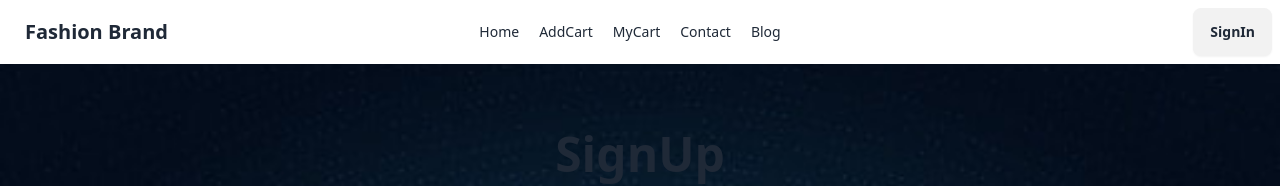
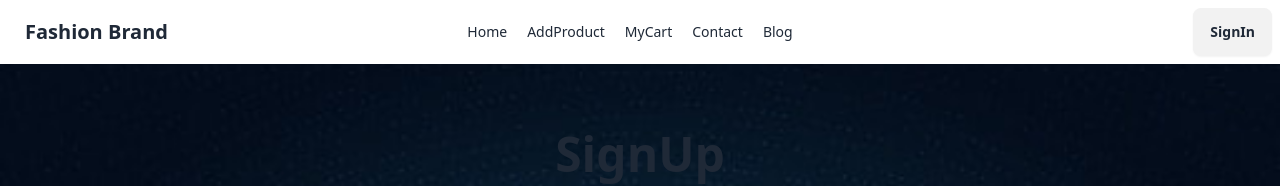
Before and after one commit to sakirmohammad775/Fashion-Apparels-Client, a React (Vite) app: page /signUp in a window 1280 px wide. Shown: the top 186 px of the page. Built offline with nearby package versions, Linux system fonts and the light colour scheme; no server answers.

Commit message:
cartItem added

```diff
--- a/src/Home/Details/BrandDetails.jsx
+++ b/src/Home/Details/BrandDetails.jsx
@@ -12,11 +12,14 @@ const BrandDetails = () => {
     }
 
     return (
+        <>
+        <div><h3 className="text-3xl font-semibold text-center mt-5">{brandName} Product</h3></div>
         <div className="md:grid grid-cols-3 my-20">
             {brandProducts.map(product => (
                 <div key={product.name} className="card card-compact w-96 bg-base-100 shadow-xl">
                     <figure><img src={product.image} alt={product.name} /></figure>
                     <div className="card-body">
+
                         <h2 className="card-title">{product.brandName}</h2>
                         <p>{product.name}</p>
                         <p>{product.price}</p>
@@ -28,6 +31,7 @@ const BrandDetails = () => {
                 </div>
             ))}
         </div>
+        </>
     );
 };
 
--- a/src/Shared/Navbar/Navbar.jsx
+++ b/src/Shared/Navbar/Navbar.jsx
@@ -2,8 +2,10 @@ import { useContext } from "react";
 import { Link } from "react-router-dom";
 import { AuthContext } from "../../AuthProvider/AuthProvider";
 
+
 const Navbar = () => {
     const { user, logOut } = useContext(AuthContext)
+
     const handleLogOut = () => {
         logOut()
             .then()
@@ -11,14 +13,13 @@ const Navbar = () => {
                 console.log(error);
             })
     }
-    const navItems=<>
-            <Link className="mr-5" to='/'>Home</Link>
-            <Link className="mr-5" to='/addCart'>AddCart</Link>
-            <Link className="mr-5" to='/myCart'>MyCart</Link>
-            <Link className="mr-5" to='/Contact'>Contact</Link>
-            <Link className="mr-5" to='/Blog'>Blog</Link>
+    const navItems = <>
+        <Link className="mr-5" to='/'>Home</Link>
+        <Link className="mr-5" to='/addBrand'>AddProduct</Link>
+        <Link className="mr-5" to='/myCart'>MyCart</Link>
+        <Link className="mr-5" to='/Contact'>Contact</Link>
+        <Link className="mr-5" to='/Blog'>Blog</Link>
     </>
-
     return (
         <>
             <div className="navbar bg-base-100">
@@ -48,6 +49,8 @@ const Navbar = () => {
 
                     }
                 </div>
+                {/* toggle */}
+
             </div>
         </>
     );
```
